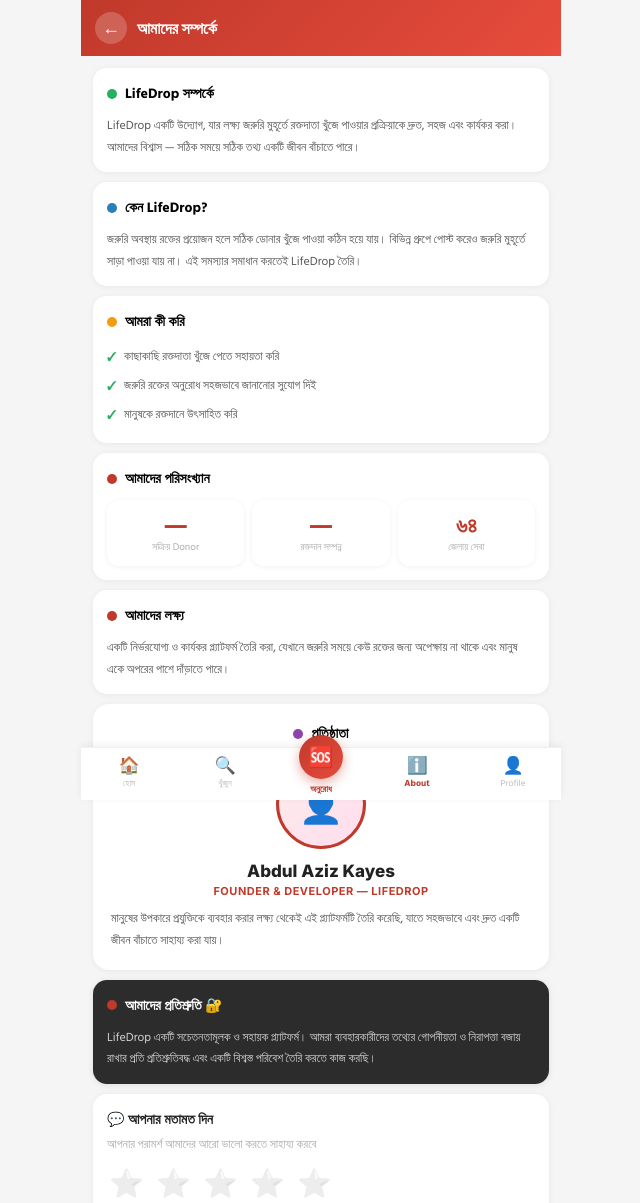
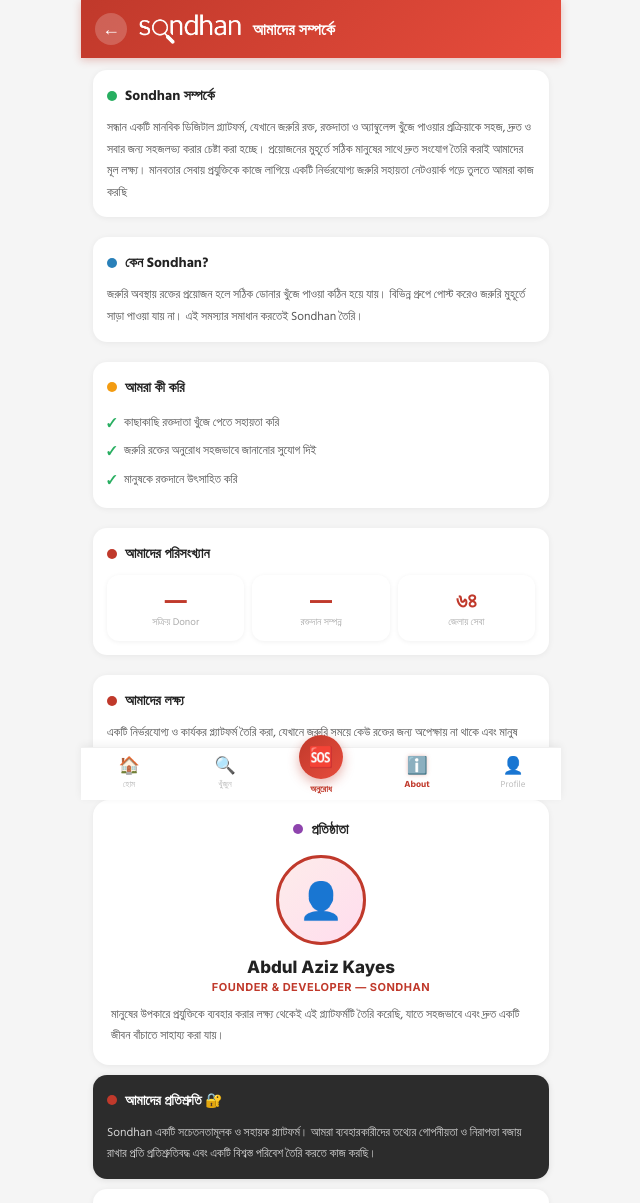
Before and after one commit to Kayes2323/Life-Drop, a plain HTML site: page about.html in a window 1280 px wide. Shown: the top 1203 px of the page, without its empty margins (319-959 px from the left). Drawn offline with Linux system fonts and the light colour scheme; no server answers.

Commit message:
Add files via upload

```diff
--- a/about.html
+++ b/about.html
@@ -3,8 +3,12 @@
 <head>
 <meta charset="UTF-8">
 <meta name="viewport" content="width=device-width, initial-scale=1.0">
-<title>LifeDrop — আমাদের সম্পর্কে</title>
+<link rel="icon" type="image/png" href="sondhan-logo.png"/>
+<title>Sondhan — আমাদের সম্পর্কে</title>
 <link href="https://fonts.googleapis.com/css2?family=Hind+Siliguri:wght@400;500;600;700&family=Inter:wght@400;500;600;700;800&display=swap" rel="stylesheet">
+<link href="https://fonts.googleapis.com/css2?family=Poppins:wght@600;700&display=swap" rel="stylesheet">
+<link href="https://fonts.googleapis.com/css2?family=Nunito:wght@700;800&display=swap" rel="stylesheet">
+<link rel="stylesheet" href="style.css">
 <style>
 *{box-sizing:border-box;margin:0;padding:0}
 body{font-family:'Inter','Hind Siliguri',sans-serif;background:#f5f5f5;min-height:100vh;display:flex;flex-direction:column;max-width:480px;margin:0 auto;padding-bottom:76px}
@@ -67,19 +71,24 @@
 
 <div class="header">
   <a href="index.html" class="back">←</a>
+  <div class="sondhan-logo sondhan-logo--navbar-crop">
+    <img src="sondhan-logo.png" alt="Sondhan" decoding="async" fetchpriority="high"/>
+  </div>
   <h1>আমাদের সম্পর্কে</h1>
 </div>
 
 <div class="scr">
 
   <div class="acard">
-    <div class="atitle"><div class="adot" style="background:#27ae60"></div><h3>LifeDrop সম্পর্কে</h3></div>
-    <p>LifeDrop একটি উদ্যোগ, যার লক্ষ্য জরুরি মুহূর্তে রক্তদাতা খুঁজে পাওয়ার প্রক্রিয়াকে দ্রুত, সহজ এবং কার্যকর করা। আমাদের বিশ্বাস — সঠিক সময়ে সঠিক তথ্য একটি জীবন বাঁচাতে পারে।</p>
+    <div class="atitle"><div class="adot" style="background:#27ae60"></div><h3>Sondhan সম্পর্কে</h3></div>
+    <p>সন্ধান একটি মানবিক ডিজিটাল প্ল্যাটফর্ম, যেখানে জরুরি রক্ত, রক্তদাতা ও অ্যাম্বুলেন্স খুঁজে পাওয়ার প্রক্রিয়াকে সহজ, দ্রুত ও সবার জন্য সহজলভ্য করার চেষ্টা করা হচ্ছে।
+
+প্রয়োজনের মুহূর্তে সঠিক মানুষের সাথে দ্রুত সংযোগ তৈরি করাই আমাদের মূল লক্ষ্য। মানবতার সেবায় প্রযুক্তিকে কাজে লাগিয়ে একটি নির্ভরযোগ্য জরুরি সহায়তা নেটওয়ার্ক গড়ে তুলতে আমরা কাজ করছি</p>
   </div>
 
   <div class="acard">
-    <div class="atitle"><div class="adot" style="background:#2980b9"></div><h3>কেন LifeDrop?</h3></div>
-    <p>জরুরি অবস্থায় রক্তের প্রয়োজন হলে সঠিক ডোনার খুঁজে পাওয়া কঠিন হয়ে যায়। বিভিন্ন গ্রুপে পোস্ট করেও জরুরি মুহূর্তে সাড়া পাওয়া যায় না। এই সমস্যার সমাধান করতেই LifeDrop তৈরি।</p>
+    <div class="atitle"><div class="adot" style="background:#2980b9"></div><h3>কেন Sondhan?</h3></div>
+    <p>জরুরি অবস্থায় রক্তের প্রয়োজন হলে সঠিক ডোনার খুঁজে পাওয়া কঠিন হয়ে যায়। বিভিন্ন গ্রুপে পোস্ট করেও জরুরি মুহূর্তে সাড়া পাওয়া যায় না। এই সমস্যার সমাধান করতেই Sondhan তৈরি।</p>
   </div>
 
   <div class="acard">
@@ -115,7 +124,7 @@
       <span id="founder-placeholder">👤</span>
     </div>
     <div class="founder-name" lang="en">Abdul Aziz Kayes</div>
-    <div class="founder-role">Founder & Developer — LifeDrop</div>
+    <div class="founder-role">Founder & Developer — Sondhan</div>
     <p class="founder-bio">মানুষের উপকারে প্রযুক্তিকে ব্যবহার করার লক্ষ্য থেকেই এই প্ল্যাটফর্মটি তৈরি করেছি, যাতে সহজভাবে এবং দ্রুত একটি জীবন বাঁচাতে সাহায্য করা যায়।</p>
     <div class="admin-upload" id="admin-upload">
       <p>🔐 Admin: ছবি আপলোড করুন</p>
@@ -126,7 +135,7 @@
 
   <div class="acard-dark">
     <div class="atitle"><div class="adot" style="background:#c0392b"></div><h3 style="color:#fff">আমাদের প্রতিশ্রুতি 🔐</h3></div>
-    <p>LifeDrop একটি সচেতনতামূলক ও সহায়ক প্ল্যাটফর্ম। আমরা ব্যবহারকারীদের তথ্যের গোপনীয়তা ও নিরাপত্তা বজায় রাখার প্রতি প্রতিশ্রুতিবদ্ধ এবং একটি বিশ্বস্ত পরিবেশ তৈরি করতে কাজ করছি।</p>
+    <p>Sondhan একটি সচেতনতামূলক ও সহায়ক প্ল্যাটফর্ম। আমরা ব্যবহারকারীদের তথ্যের গোপনীয়তা ও নিরাপত্তা বজায় রাখার প্রতি প্রতিশ্রুতিবদ্ধ এবং একটি বিশ্বস্ত পরিবেশ তৈরি করতে কাজ করছি।</p>
   </div>
 
   <div class="feedback-card">
```
